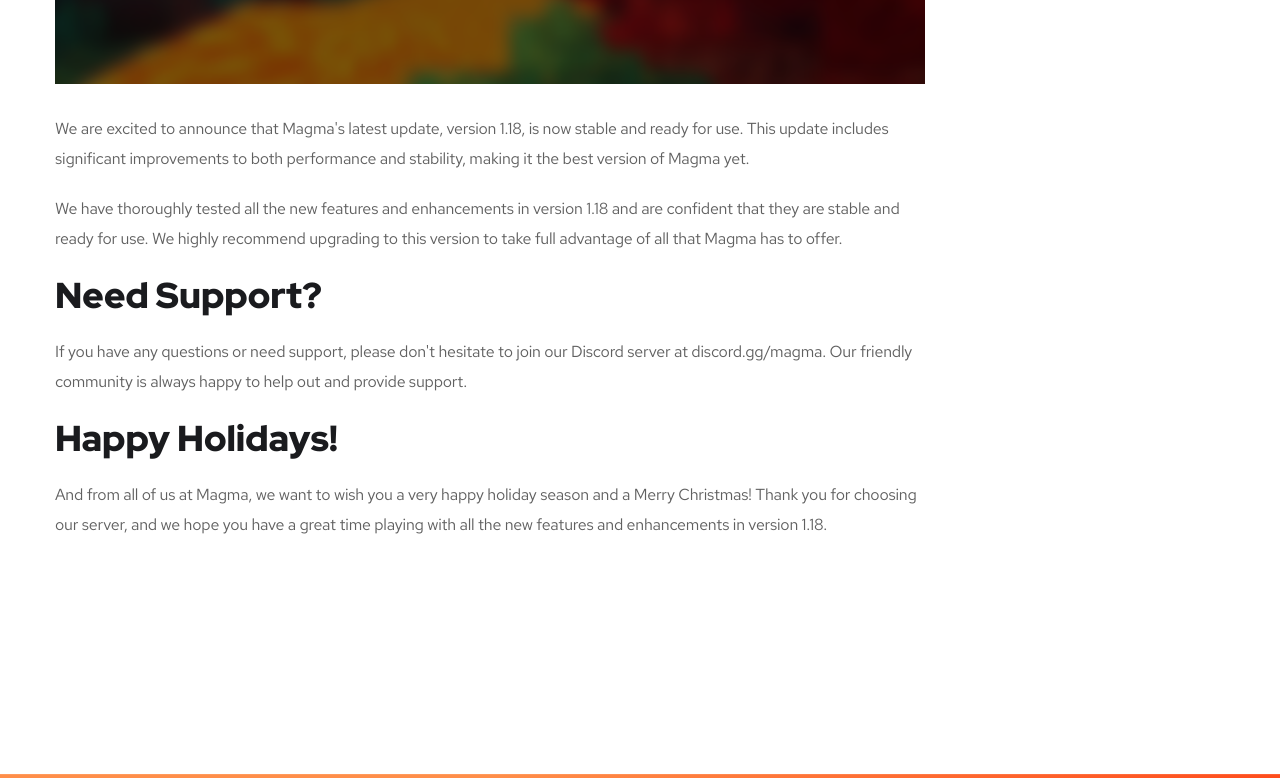
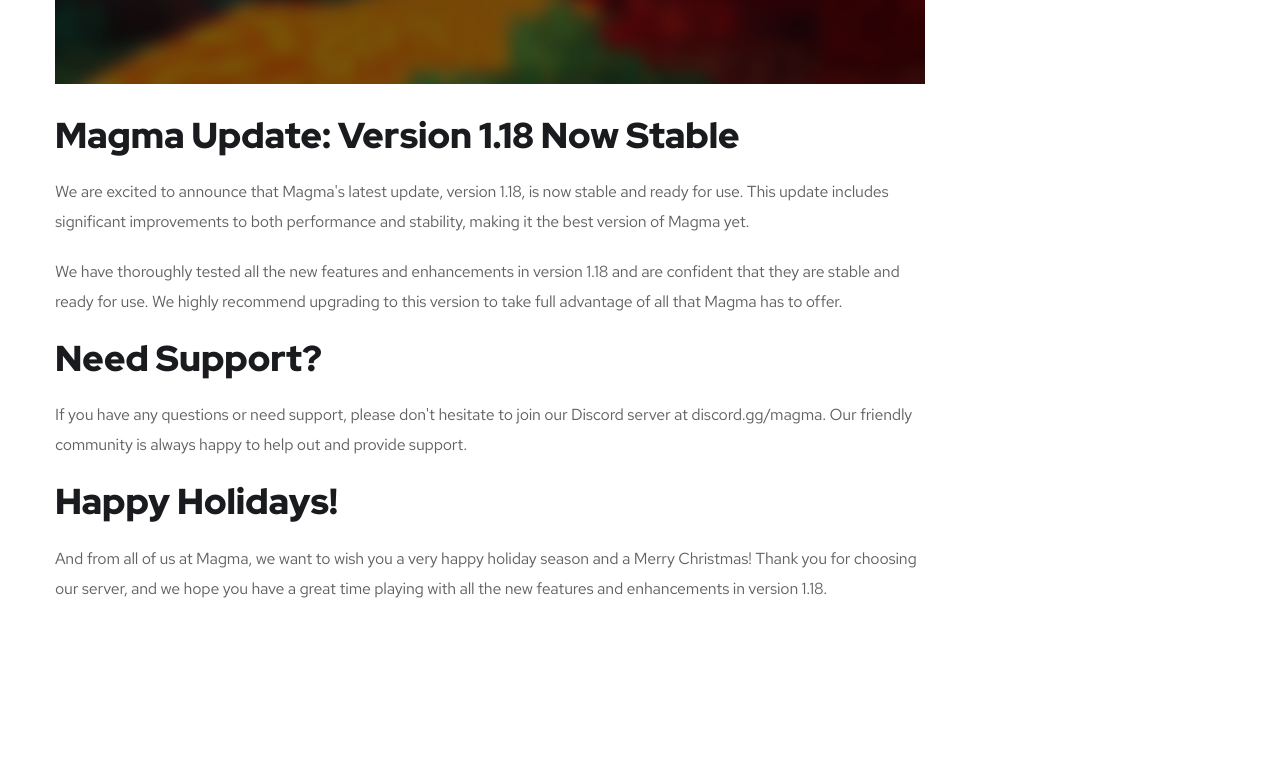
Before and after one commit to magmafoundation/Magma-Blog, an Eleventy site: page src/blog/2022-12-18-magma-update-version-1-18-now-stable.md in a window 1280 px wide. Shown: the part 1181-1959 px from the top of the page. Built offline with nearby package versions, Linux system fonts and the light colour scheme; Eleventy itself is replaced by a stand-in of ours; files that its build step writes are made by us from their sources.

Commit message:
Update Blog “2022-12-18-magma-update-version-1-18-now-stable”

```diff
--- a/src/blog/2022-12-18-magma-update-version-1-18-now-stable.md
+++ b/src/blog/2022-12-18-magma-update-version-1-18-now-stable.md
@@ -8,6 +8,8 @@
 thumbnailAlt: Magma
 description: Magma
 ---
+## Magma Update: Version 1.18 Now Stable
+
 We are excited to announce that Magma's latest update, version 1.18, is now stable and ready for use. This update includes significant improvements to both performance and stability, making it the best version of Magma yet.
 
 We have thoroughly tested all the new features and enhancements in version 1.18 and are confident that they are stable and ready for use. We highly recommend upgrading to this version to take full advantage of all that Magma has to offer.
```
